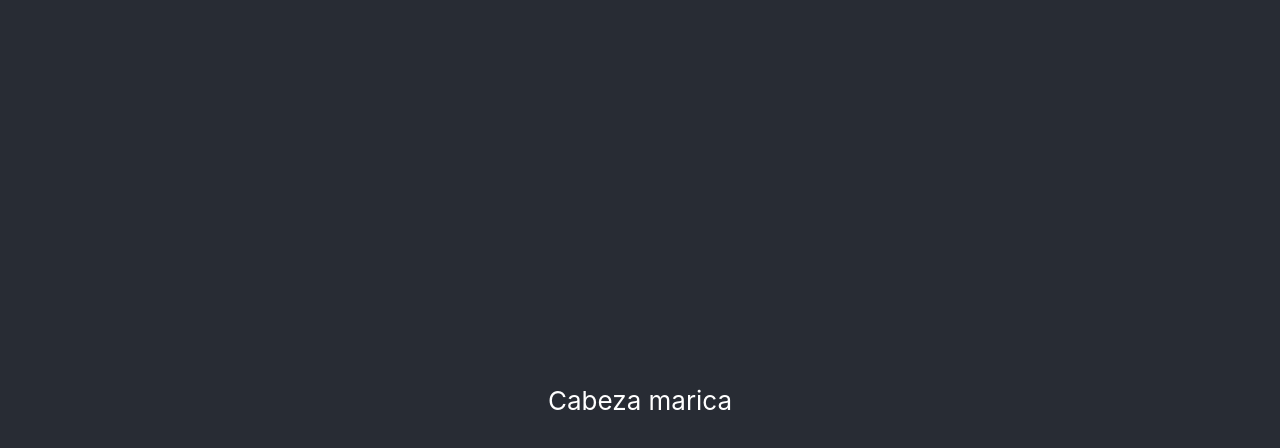
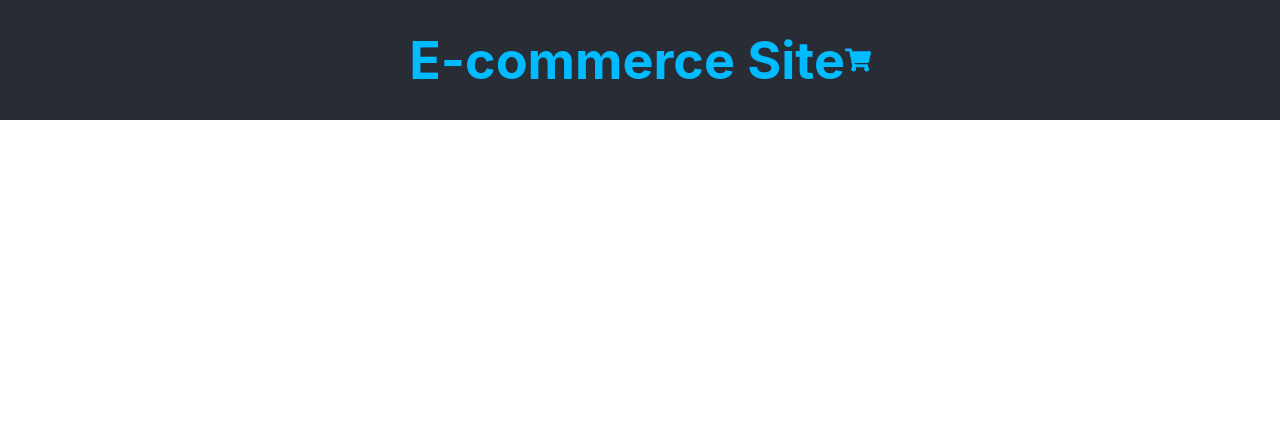
Before and after one commit to maniacdi/ams-test, a React (Create React App) app: page / in a window 1280 px wide. Shown: the top 448 px of the page. Built offline with nearby package versions, Linux system fonts and the light colour scheme.

Commit message:
Header start and variables.scss file

```diff
--- a/package.json
+++ b/package.json
@@ -8,6 +8,7 @@
     "@testing-library/user-event": "^13.5.0",
     "react": "^18.2.0",
     "react-dom": "^18.2.0",
+    "react-icons": "^4.8.0",
     "react-scripts": "5.0.1",
     "web-vitals": "^2.1.4"
   },
--- a/public/index.html
+++ b/public/index.html
@@ -24,7 +24,7 @@
       work correctly both with client-side routing and a non-root public URL.
       Learn how to configure a non-root public URL by running `npm run build`.
     -->
-    <title>React App</title>
+    <title>AMS TEST</title>
   </head>
   <body>
     <noscript>You need to enable JavaScript to run this app.</noscript>
--- a/src/App.js
+++ b/src/App.js
@@ -1,13 +1,13 @@
-import './App.scss';
+import React from 'react';
+import Header from './components/header/Header';
 
-function App() {
+const App = () => {
   return (
-    <div className='App'>
-      <header className='App-header'>
-        <p>Cabeza marica</p>
-      </header>
+    <div>
+      <Header />
+      {/* other components and content */}
     </div>
   );
-}
+};
 
 export default App;
--- a/src/App.scss
+++ b/src/App.scss
@@ -1,38 +1,3 @@
-.App {
+.app {
   text-align: center;
 }
-
-.App-logo {
-  height: 40vmin;
-  pointer-events: none;
-}
-
-@media (prefers-reduced-motion: no-preference) {
-  .App-logo {
-    animation: App-logo-spin infinite 20s linear;
-  }
-}
-
-.App-header {
-  background-color: #282c34;
-  min-height: 100vh;
-  display: flex;
-  flex-direction: column;
-  align-items: center;
-  justify-content: center;
-  font-size: calc(10px + 2vmin);
-  color: white;
-}
-
-.App-link {
-  color: #61dafb;
-}
-
-@keyframes App-logo-spin {
-  from {
-    transform: rotate(0deg);
-  }
-  to {
-    transform: rotate(360deg);
-  }
-}
--- a/src/components/header/header.js
+++ b/src/components/header/header.js
@@ -0,0 +1,11 @@
+import { FaShoppingCart } from 'react-icons/fa';
+import './Header.scss';
+const Header = () => {
+  return (
+    <div className='header'>
+      <h1>E-commerce Site</h1>
+      <FaShoppingCart className='icon cart' />
+    </div>
+  );
+};
+export default Header;
--- a/src/components/header/header.scss
+++ b/src/components/header/header.scss
@@ -0,0 +1,10 @@
+@import 'styles/variables';
+.header {
+  background-color: $backgrounds;
+  height: 120px;
+  display: flex;
+  align-items: center;
+  justify-content: center;
+  font-size: calc(10px + 2vmin);
+  color: $primary-color;
+}
--- a/styles/variables.scss
+++ b/styles/variables.scss
@@ -0,0 +1,8 @@
+$primary-color: #00bbff;
+$secondary-color: #ffecd1;
+$secondary-color-50: #fdfffc;
+$primary-color-dark: #001524;
+$secondary-color-dark: #706f6f;
+$white-color: #ffffff;
+$black-color: #000000;
+$backgrounds: #282c34;
```
Also changed, not shown: src/components/item/item.js (+7 -0 lines), src/components/itemList/itemList.js (+7 -0 lines), src/components/search/search.js (+7 -0 lines), 1 other file (tests, documents, lock files or other folders).
